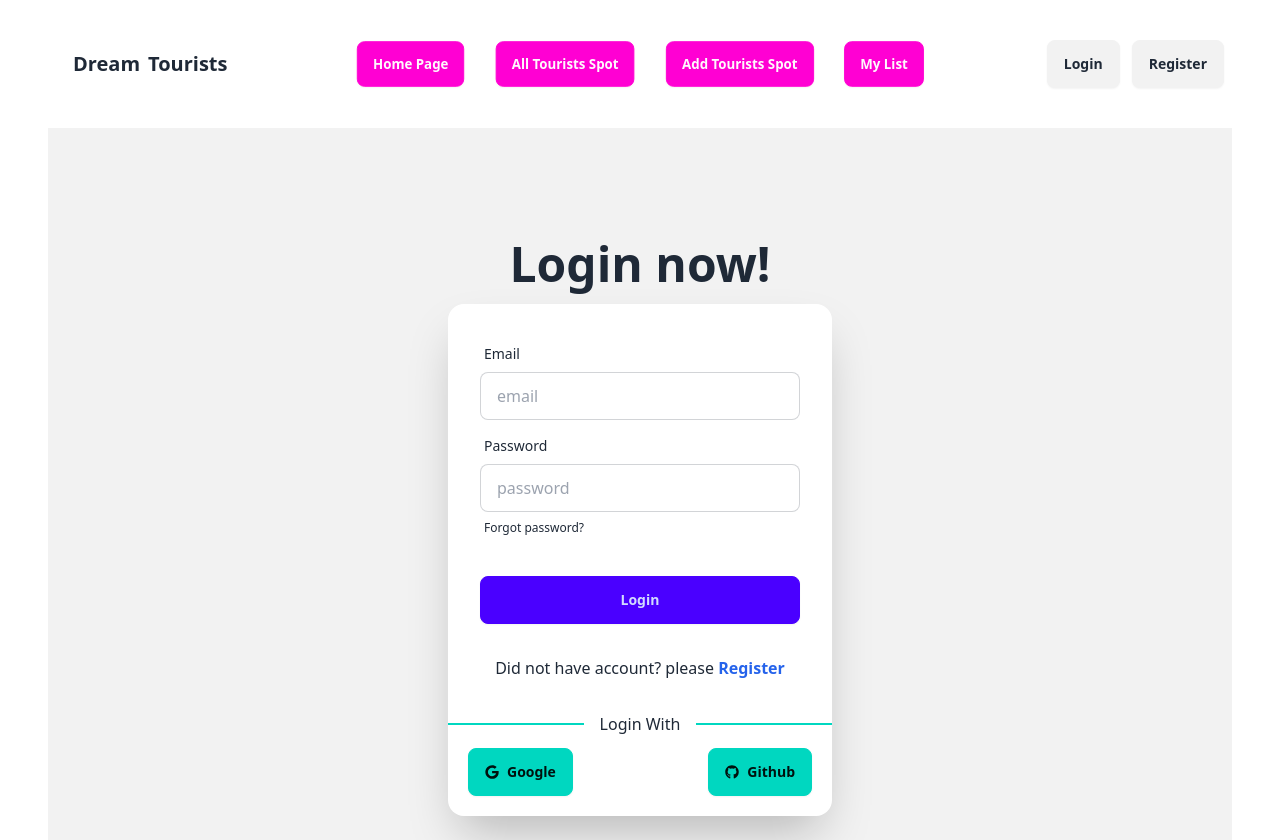
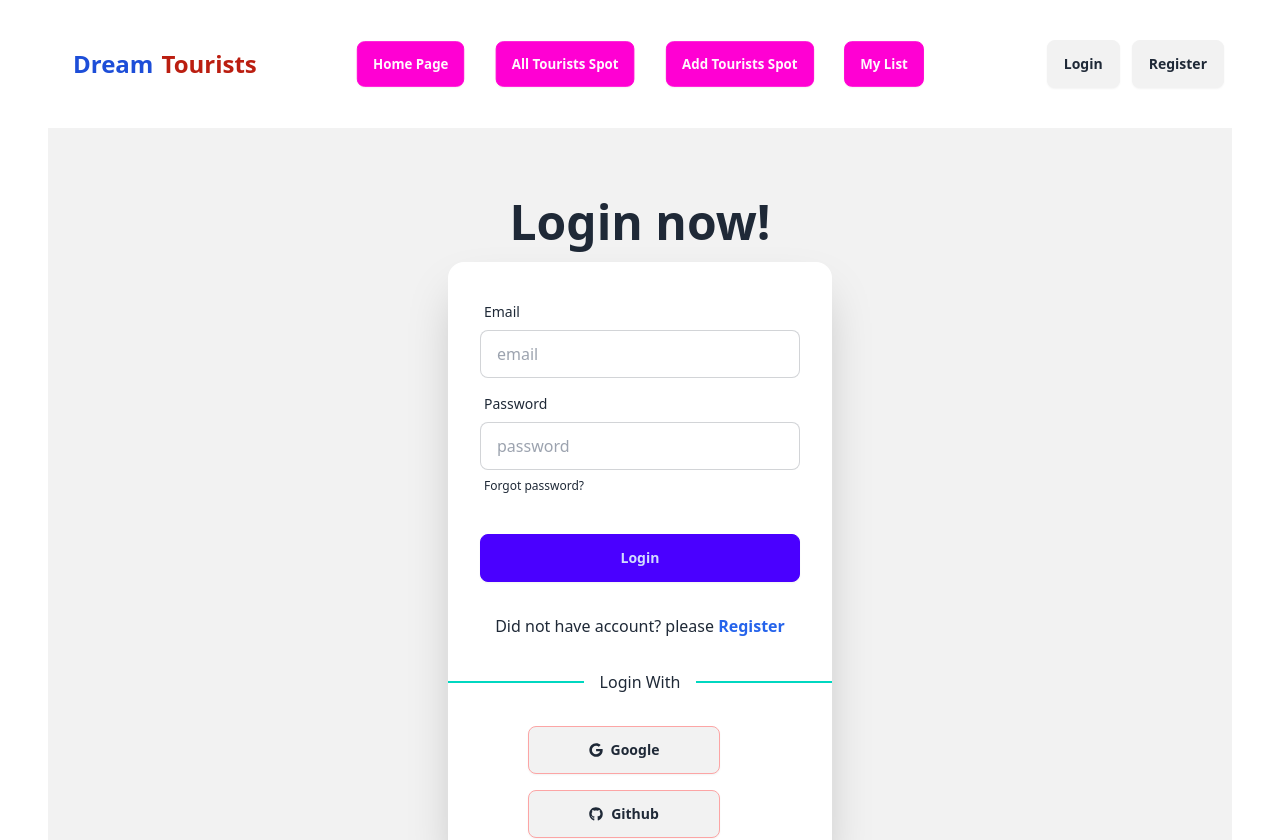
Before and after one commit to MdJowelAhmed/dream-tourist-client, a React (Vite) app: page /login in a window 1280 px wide. Shown: the top 840 px of the page. Built offline with nearby package versions, Linux system fonts and the light colour scheme.

Commit message:
added navbar user profile

```diff
--- a/src/Components/ShareComponents/Login.jsx
+++ b/src/Components/ShareComponents/Login.jsx
@@ -14,7 +14,7 @@ import { AuthContext } from "../Provider/AuthProvider";
 
 
 const Login = () => {
-    const { loginUser, loginGoogle,loginGithub} = useContext(AuthContext)
+    const { loginUser, loginGoogle, loginGithub } = useContext(AuthContext)
     const navigate = useNavigate()
     const location = useLocation()
     const [loginError, setLoginError] = useState('')
@@ -116,12 +116,13 @@ const Login = () => {
                                     <p>Did not have account? please <span><Link to='/register' className="text-blue-600 font-semibold">Register</Link></span></p>
                                 </div>
                                 <div className="divider divider-accent">Login With</div>
-                                <div className="mx-5 mb-5 flex justify-between">
+                                <div className="">
+                                    <div className="mb-4">
+                                        <button onClick={() => handleSocialLogin(loginGoogle)} className="btn text-center w-1/2 mt-5 border border-red-300 ml-20 mx-auto"> <FaGoogle /> Google</button>
+                                    </div>
                                     <div>
-
-                                        <button onClick={() => handleSocialLogin(loginGoogle)} className="btn btn-accent"> <FaGoogle /> Google</button>
+                                        <button onClick={() => handleSocialLogin(loginGithub)} className="btn text-center w-1/2 mb-5 border border-red-300 ml-20 mx-auto"><FaGithub /> Github</button>
                                     </div>
-                                    <button onClick={() => handleSocialLogin(loginGithub)} className="btn btn-accent"><FaGithub /> Github</button>
                                 </div>
                             </div>
                         </div>
--- a/src/Components/ShareComponents/Navbar.jsx
+++ b/src/Components/ShareComponents/Navbar.jsx
@@ -1,7 +1,11 @@
+import { useContext } from "react";
 import { Link, NavLink } from "react-router-dom";
+import { AuthContext } from "../Provider/AuthProvider";
+import { CgProfile } from "react-icons/cg";
 
 
 const Navbar = () => {
+    const { user } = useContext(AuthContext)
     const navLink = <>
         <NavLink to='/' className={({ isActive }) => isActive ? "btn btn-primary mx-3 font-semibold text-xl" : "btn btn-secondary mx-3"}>
             <button > Home Page</button>
@@ -31,7 +35,7 @@ const Navbar = () => {
 
                         </ul>
                     </div>
-                    <a className="btn btn-ghost text-xl">Dream <span>Tourists</span></a>
+                    <a className="btn btn-ghost text-2xl font-bold text-blue-700">Dream <span className="text-[#bb1e10]">Tourists</span></a>
                 </div>
                 <div className="navbar-center hidden lg:flex">
                     <ul className="menu menu-horizontal px-1">
@@ -41,8 +45,37 @@ const Navbar = () => {
                     </ul>
                 </div>
                 <div className="navbar-end">
-                 <Link to='/login'><button className="btn">Login</button></Link>
-                 <Link to='/register'><button className="btn ml-3">Register</button></Link>
+
+                    <div>
+
+                        {
+                            user ? <div className="dropdown dropdown-hover">
+                                <label tabIndex={0} className="btn btn-ghost btn-circle avatar">
+                                    <div className="w-10 rounded-full">
+                                        <img src={user?.photoURL || <CgProfile />} />
+                                    </div>
+                                </label>
+                                <ul tabIndex={0} className="menu  dropdown-content  shadow bg-base-100 rounded-box w-40 ">
+                                    <li>
+                                        <button className="btn btn-sm  btn-ghost">{user?.displayName || 'user name not found'}</button>
+                                        user && <li>
+                    <button
+                        // onClick={logOut}
+                        className="btn btn-sm  btn-ghost">Logout</button>
+
+                </li>
+                                    </li>
+
+                                </ul>
+                            </div> : <div>
+                                <Link to='/login'><button className="btn">Login</button></Link>
+                                <Link to='/register'><button className="btn ml-3">Register</button></Link>
+                            </div>
+                        }
+
+
+                    </div>
+
                 </div>
             </div>
         </div>
```
